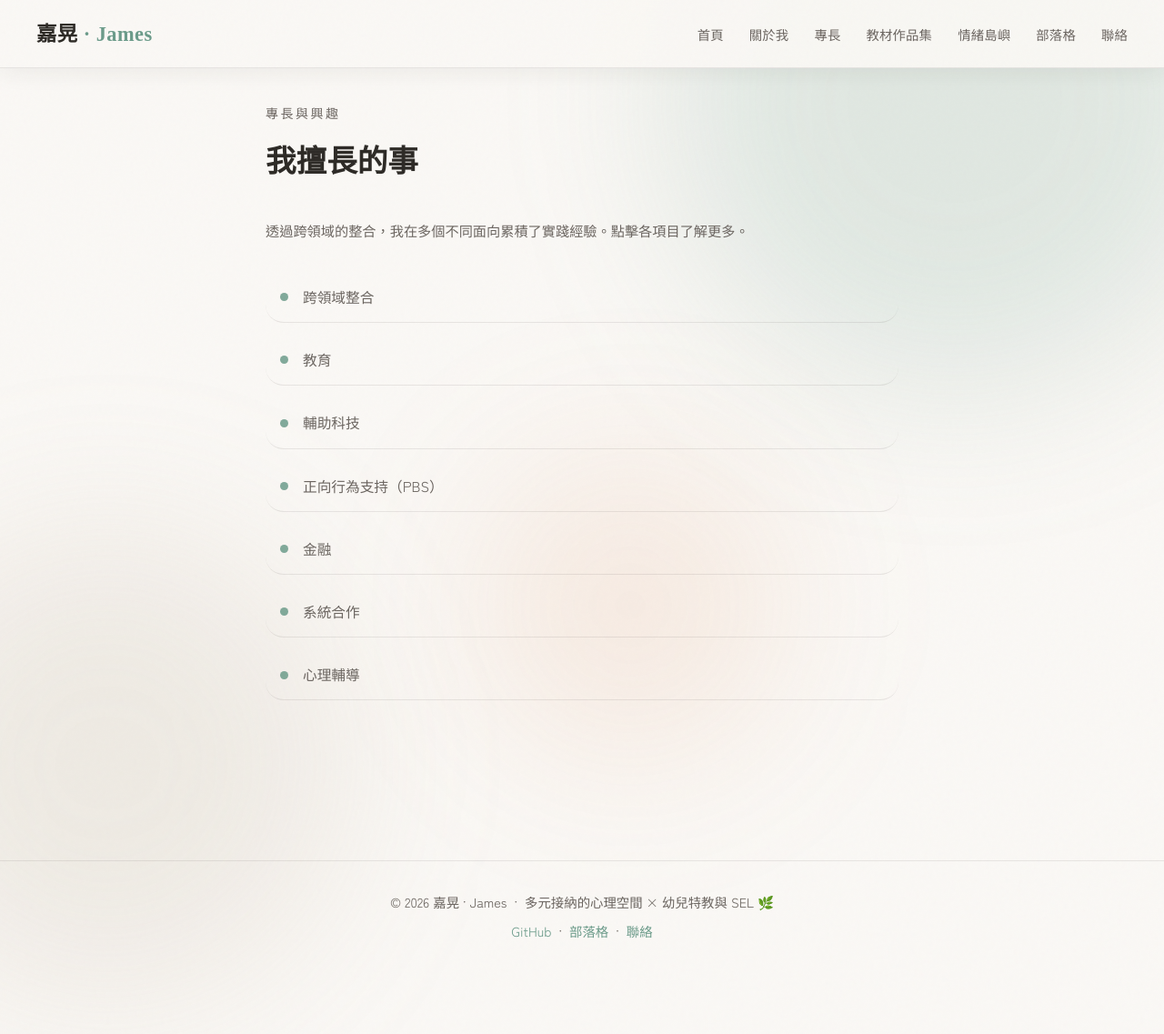
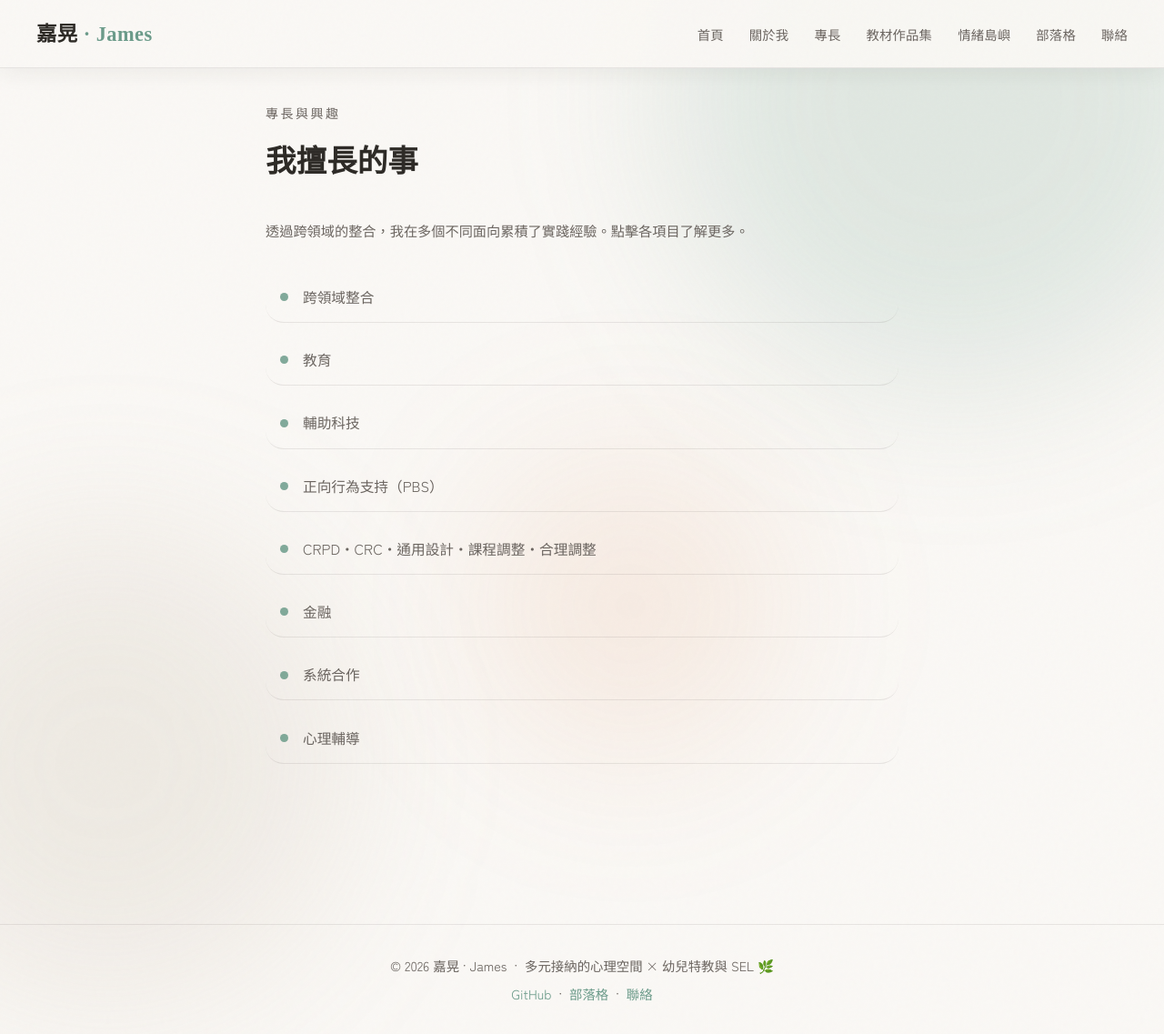
Before and after one commit to gahanglee/gahanglee.github.io, a Jekyll site: the page built from pages/specialties.html, in a window 1280 px wide and 1137 px high. Shown: the whole window at 91% size. Built offline with Jekyll 4.4.1, drawn with Linux system fonts in a browser that asks for light colours.

Commit message:
Add new specialty for rights and design

```diff
--- a/pages/specialties.html
+++ b/pages/specialties.html
@@ -13,6 +13,7 @@ permalink: /specialties/
       <li><a href="/specialties/education/" class="skill-link"><span class="skill-dot"></span>教育</a></li>
       <li><a href="/specialties/assistive-tech/" class="skill-link"><span class="skill-dot"></span>輔助科技</a></li>
       <li><a href="/specialties/pbs/" class="skill-link"><span class="skill-dot"></span>正向行為支持（PBS）</a></li>
+      <li><a href="/specialties/rights-and-design/" class="skill-link"><span class="skill-dot"></span>CRPD・CRC・通用設計・課程調整・合理調整</a></li>
       <li><a href="/specialties/finance/" class="skill-link"><span class="skill-dot"></span>金融</a></li>
       <li><a href="/specialties/system-cooperation/" class="skill-link"><span class="skill-dot"></span>系統合作</a></li>
       <li><a href="/specialties/counseling/" class="skill-link"><span class="skill-dot"></span>心理輔導</a></li>
```
